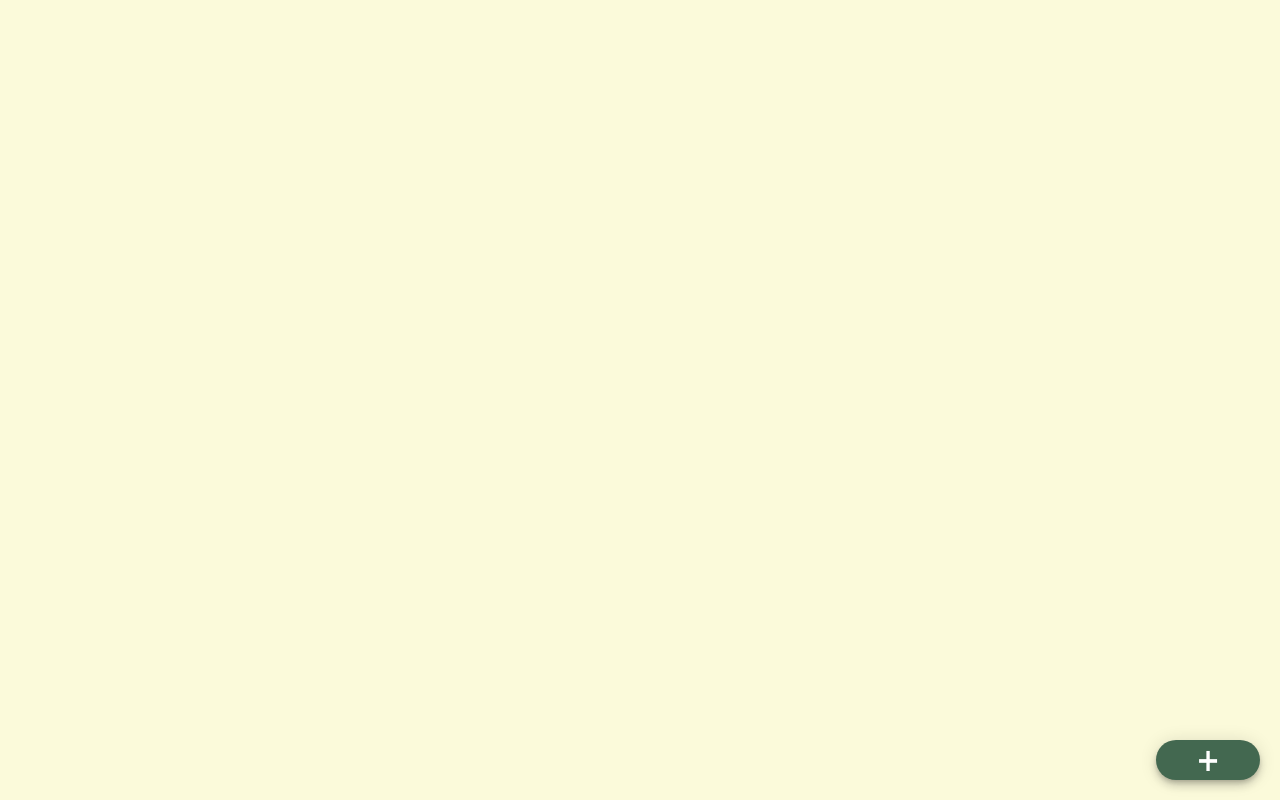
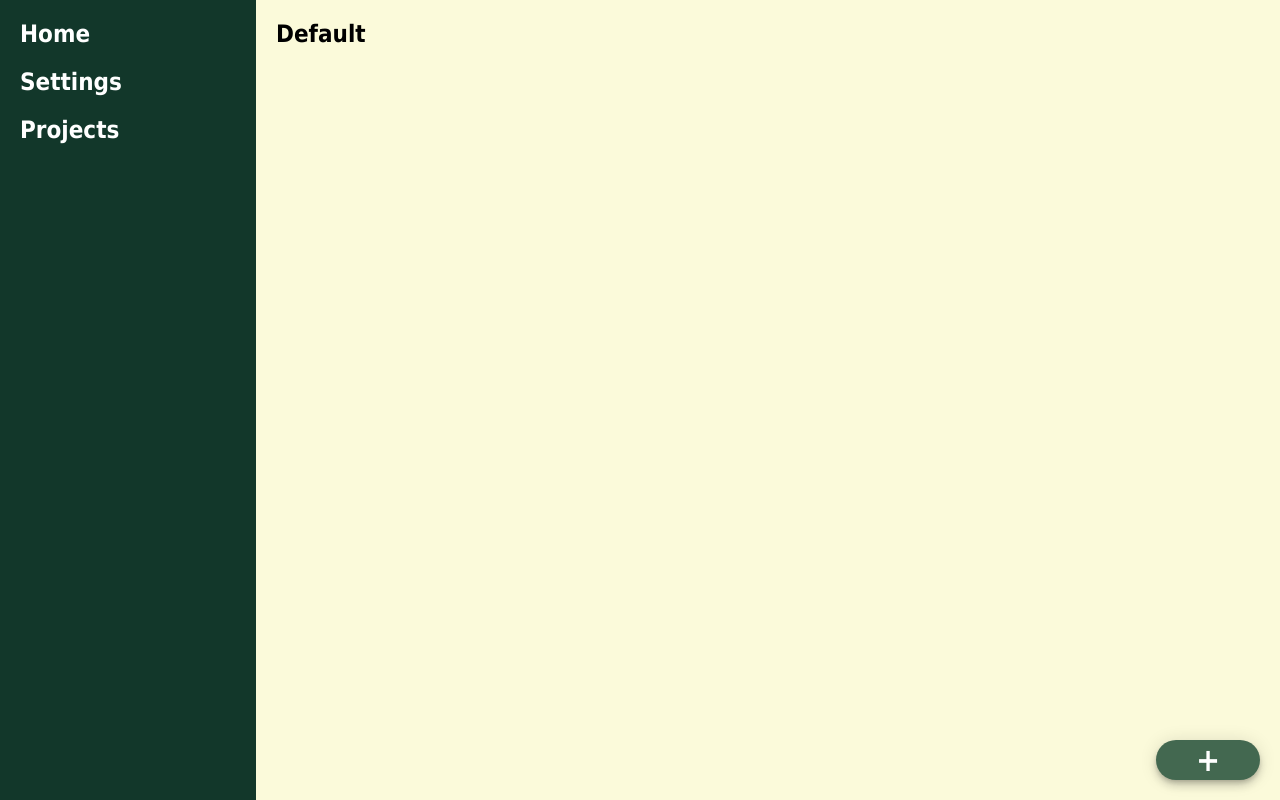
Before and after one commit to khhuang7/to-dos, a website built with webpack: page src/index.html in a window 1280 px wide. Built offline with nearby package versions, Linux system fonts and the light colour scheme.

Commit message:
Add menu bar and UI to switch projects

```diff
--- a/src/StorageController.js
+++ b/src/StorageController.js
@@ -40,8 +40,13 @@ const readProject = function(projectName) {
   return project;
 }
 
+const getProjectNames = function() {
+  return Object.keys({...localStorage});
+}
+
 export {
   storageAvailable,
   saveProject,
   readProject,
+  getProjectNames,
 }
--- a/src/index.html
+++ b/src/index.html
@@ -6,6 +6,15 @@
   <title>To-do list</title>
 </head>
 <body>
+  <div class="sidebar">
+    <ul class="menu">
+      <li><a href="#">Home</a></li>
+      <li><a href="#">Settings</a></li>
+      <li><a href="#">Projects</a></li>
+      <ul class="menu project-menu"></ul>
+    </ul>
+    </ul>
+  </div>
   <div class="content"></div>
   <button class="add-btn">+<span> New to-do</span></button>
   <form id="new-todo-form">
--- a/src/index.js
+++ b/src/index.js
@@ -1,6 +1,6 @@
 import './styles.css';
 import * as storage from './StorageController.js';
-import { createProject, createTodo } from './todos.js';
+import { openProject, createTodo } from './todos.js';
 import { format, compareAsc, parseISO } from 'date-fns';
 import TrashCan from './trash-can-10416.svg';
 
@@ -8,13 +8,19 @@ function ScreenController () {
   const todoForm = document.forms["new-todo-form"];
   const submitBtn = document.querySelector(".submit-btn");
   const contentDiv = document.querySelector(".content");
-  let formMode = "";
-  let currentTodo = "";
+  const projectMenu = document.querySelector(".project-menu");
+  let formMode;
+  let currentTodo;
+  let currentProject;
 
   // load existing to-dos
   const updateTodos = function (project) {
     contentDiv.innerHTML = "";
     const todos = project.todos;
+
+    const projectTitle = document.createElement("h2");
+    projectTitle.innerText = project.name;
+    contentDiv.appendChild(projectTitle);
 
     todos.forEach(function (todo, i) {
       const card = document.createElement("div");
@@ -98,7 +104,7 @@ function ScreenController () {
     }
 
     toggleForm();
-    updateTodos(defaultProject);
+    updateTodos(currentProject);
   }
 
   // Submit new to-do
@@ -109,7 +115,7 @@ function ScreenController () {
     let dueDate = todoForm.dueDate.value;
     let priority = todoForm.priority.value;
     let todo = createTodo(title, description, dueDate, priority);
-    defaultProject.addTodo(todo);
+    currentProject.addTodo(todo);
   }
 
   // Edit existing to-do
@@ -119,7 +125,7 @@ function ScreenController () {
     let dueDate = todoForm.dueDate.value;
     let priority = todoForm.priority.value;
 
-    defaultProject.updateTodo(todo, title, description, dueDate, priority);
+    currentProject.updateTodo(todo, title, description, dueDate, priority);
   }
 
   // Open and close form
@@ -134,7 +140,23 @@ function ScreenController () {
     updateTodos(project);
   }
 
+  // Change project in view
+  const switchProject = function (event) {
+    const projectName = event.target.innerText;
+    currentProject = openProject(projectName);
+    updateTodos(currentProject);
+  }
+
   const initialize = function () {
+    // ADD LIST OF PROJECTS TO MENU
+    const projects = storage.getProjectNames();
+    for (const project of projects) {
+      const projectLink = document.createElement("li");
+      projectLink.innerText = project;
+      projectLink.addEventListener("click", switchProject);
+      projectMenu.appendChild(projectLink);
+    }
+
     // Assign functions to buttons
     const addBtn = document.querySelector(".add-btn");
     addBtn.addEventListener("click", openNewForm);
@@ -164,19 +186,18 @@ ScreenController().initialize();
 // TESTING
 // Does this need to be in a separate initializing area?
 
-let defaultProject = createProject("Default");
+let currentProject = openProject("Default");
 
 function log(text) {
   console.log(JSON.stringify(text));
 }
-log(defaultProject);
-console.log(storage.readProject("Default"));
+log(currentProject);
 
-ScreenController().updateTodos(defaultProject);
+ScreenController().updateTodos(currentProject);
 
 /*
 TO DO - APPLICATION LOGIC:
-- Add menu bar with all projects (remove mentions of "defaultProject")
+- Add menu bar with all projects
 -  // Set minimum due date to today
     dueDateInput.min = new Date().toISOString().split("T")[0];
 - Fix bug when editing an existing card on first click
@@ -191,6 +212,7 @@ NICE TO HAVE - APP LOGIC:
 - Make look sexy
   - Same width buttons in form
   - Card sizing to maximise screen width with sufficient cards
+  - Add placeholder space for date when not provided
 - Add calendar views
 - Add categories of projects (e.g. personal, work)
 - Add web.config to stop 404 error with Font Awesome woff https://hotcakescommerce.zendesk.com/hc/en-us/articles/210926903-HTTP-404-Not-Found-Error-with-woff-or-woff2-Font-Files
--- a/src/styles.css
+++ b/src/styles.css
@@ -15,6 +15,47 @@
 
 body {
   margin: 0;
+
+  display: grid;
+  grid-template-columns: minmax(200px, 1fr) 4fr;
+}
+
+h2 {
+  margin-top: 0;
+}
+
+.sidebar {
+  background-color: var(--color-dark);
+}
+
+.menu {
+  list-style-type: none;
+  color: white;
+  font-size: 1.5rem;
+  font-weight: 700;
+  padding: 0;
+  margin-top: var(--gap-small);
+  margin-bottom: var(--gap-large);
+  margin-left: var(--gap-small);
+}
+
+.menu li {
+  list-style-type: none;
+  margin-bottom: var(--gap-small);
+}
+
+.menu a {
+  text-decoration: none;
+  color: white;
+}
+
+.menu > ul {
+  font-size: 1.3rem;
+  font-weight: 500;
+}
+
+.project-menu > li {
+  cursor: pointer;
 }
 
 button {
@@ -44,6 +85,10 @@ button:hover {
   grid-template-columns: repeat(auto-fit, clamp(300px, 30%, 400px));
   grid-auto-rows: max-content;
   gap: var(--gap-small);
+}
+
+.content h2 {
+  grid-column: 1 / -1;
 }
 
 .todo-card {
--- a/src/todos.js
+++ b/src/todos.js
@@ -1,7 +1,8 @@
 import * as storage from './StorageController.js';
 import { format, parseISO } from 'date-fns';
 
-function createProject (project) {
+function openProject (project) {
+  let name = project;
   let todos = [];
 
   if (storage.readProject(project)) {
@@ -56,7 +57,13 @@ function createProject (project) {
     storage.saveProject(project, todoBasics);
   }
 
-  return { project, todos, addTodo, updateTodo, deleteTodo };
+  return {
+    name,
+    todos,
+    addTodo,
+    updateTodo,
+    deleteTodo
+  };
 }
 
 function createTodo (
@@ -88,6 +95,6 @@ function createTodo (
 }
 
 export {
-  createProject,
+  openProject,
   createTodo,
 }
```
